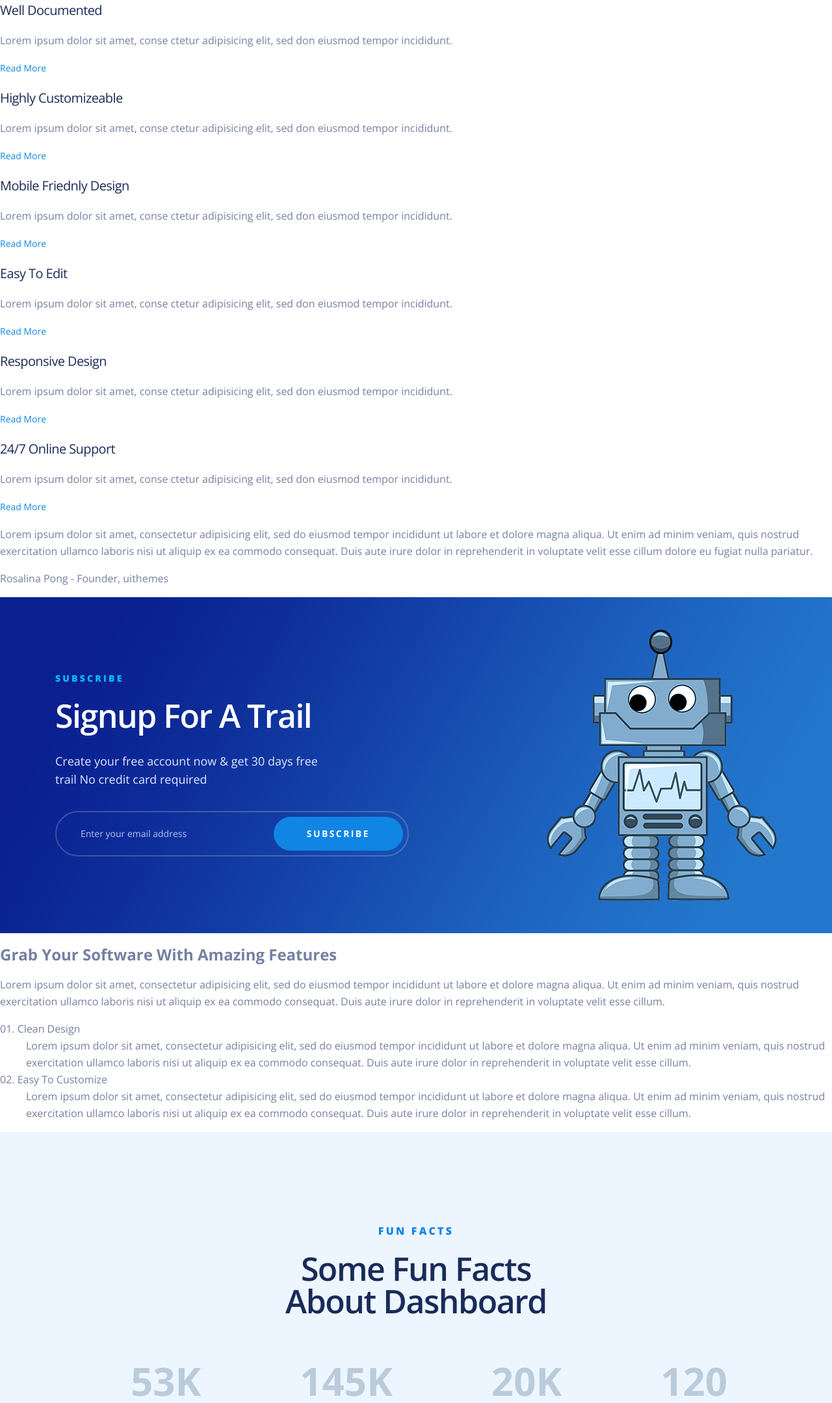
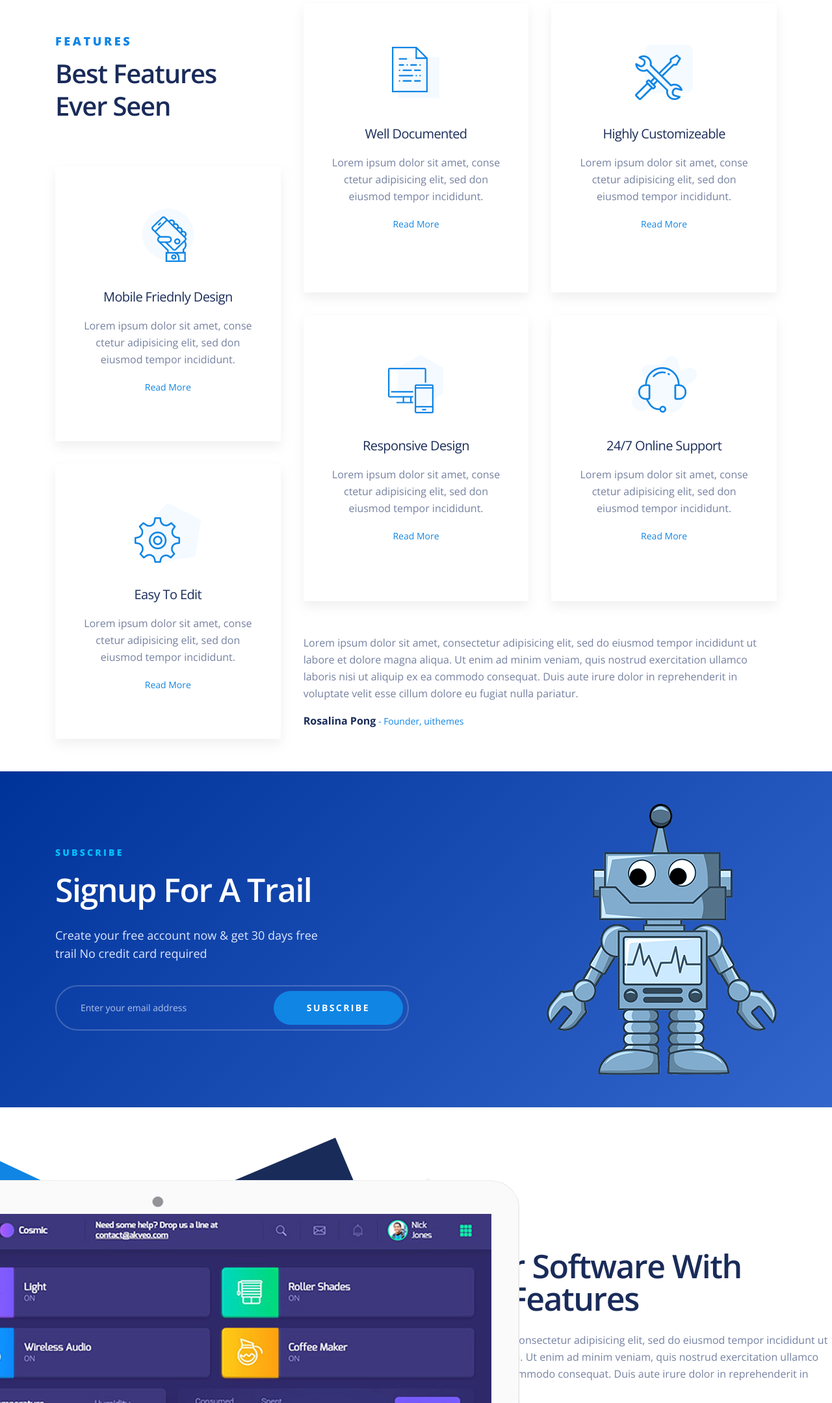
Before and after one commit to Antony343/limpon, a plain HTML site: page index.html in a window 1280 px wide. Shown: the part 1351-3510 px from the top of the page at 65% size. Drawn offline with nearby package versions, Linux system fonts and the light colour scheme.

Commit message:
page-software section ended

```diff
--- a/css/main.css
+++ b/css/main.css
@@ -177,30 +177,155 @@ h1 {
   margin: 0 auto;
   max-width: 1110px;
 }
-.grid h2 {
+.grid {
+  display: grid;
+  grid-template-areas: "a b c"
+                       "d b c"
+                       "d f g"
+                       "e f g"
+                       "e h h";
+  max-width: 1110px;
+  margin: 0 auto;
+  gap: 35px;
+  grid-template-columns: 1fr 1fr 1fr;
+}
+.grid-title {
+  grid-area: a;
+  max-width: 80%;
+}
+.grid-item-1 {
+  grid-area: b;
+}
+.grid-item-2 {
+  grid-area: c;
+}
+.grid-item-3 {
+  grid-area: d;
+}
+.grid-item-4 {
+  grid-area: e;
+}
+.grid-item-5 {
+  grid-area: f;
+}
+.grid-item-6 {
+  grid-area: g;
+}
+.grid-text {
+  grid-area: h;
+}
+.grid-text p:last-child {
+color: #1085e4;
+font-size: 14px;
+font-weight: 400;
+line-height: 26px;
+}
+.grid-text p:last-child span {
   color: #192b59;
-  font-size: 40px;
+  font-size: 16px;
   font-weight: 700;
-  letter-spacing: -1.2px;
 }
-.grid h2 span {
+.grid-item {
+  text-align: center;
+  padding: 60px 42px 70px 42px;
+  box-shadow: 0 8px 16px rgba(180, 181, 181, 0.2);
+}
+.grid-icon {
+  background-repeat: no-repeat;
   display: block;
-  color: #1085e4;
-  font-size: 14px;
-  font-weight: 400;
-  text-transform: uppercase;
-  letter-spacing: 2.8px;
+  margin: 0 auto 36px;
+  background-position: center;
+  height: 92px;
+}
+.grid-icon-1 {
+  background-image: url(../img/item1.png);
+  background-size:  73px 79px;
+}
+.grid-icon-2 {
+  background-image: url(../img/item2.png);
+  background-size: 89px 85px;
+}
+.grid-icon-3 {
+  background-image: url(../img/item3.png);
+  background-size: 79px 82px;
+}
+.grid-icon-4 {
+  background-image: url(../img/item6.png);
+  background-size: 103px 92px;
+}
+.grid-icon-5 {
+  background-image: url(../img/item4.png);
+  background-size: 85px 90px;
+}
+.grid-icon-6 {
+  background-image: url(../img/item5.png);
+  background-size: 100px 87px;
 }
 .grid-item h3 {
   color: #192b59;
   font-size: 20px;
   font-weight: 400;
   letter-spacing: -0.6px;
+  margin-bottom: 18px;
 }
 .grid-item a {
   color: #1085e4;
   font-size: 14px;
   font-weight: 400;
+}
+.page-software .screen-img {
+  display: block;
+  background-image: url(../img/laptop.png);
+  background-repeat: no-repeat;
+  background-size: 100% 100%;
+  width: 931px;
+  height: 760px;
+  position: absolute;
+  left: 0;
+  top: 112px;
+}
+.page-software-flex {
+  display: flex;
+  justify-content: flex-end;
+}
+.page-software-flex>div{
+  flex-basis: 55%;
+}
+.page-software-icon {
+  display: block;
+  width: 117px;
+  height: 98px;
+  background-repeat: no-repeat;
+  background-image: url(../img/subscribe-icon.png);
+  background-position: -20px 0;
+}
+.page-software .title-h2 {
+  max-width: 766px;
+  margin-top: 12px;
+  margin-bottom: 26px;
+}
+.page-software-list {
+  margin-top: 31px;
+  height: 323px;
+  overflow: scroll;
+  overflow-x:hidden;  /*для горизонтального scroll-bar*/
+}
+.page-software-list::-webkit-scrollbar { width: 4px; height: 4px;}
+.page-software-list::-webkit-scrollbar-button {  background-color: #f3f6ff; }
+.page-software-list::-webkit-scrollbar-track-piece { background-color: #f3f6ff;}
+.page-software-list::-webkit-scrollbar-thumb { height: 50px; background-color: #1085e4; border-radius: 10px;}
+.page-software-list dt {
+color: #5a6789;
+font-size: 16px;
+font-weight: 700;
+line-height: 26px;
+margin-bottom: 10px;
+}
+.page-software-list dd {
+  margin-left: 0;
+  margin-bottom: 50px;
+  line-height: 24px;
+  font-size: 14px;
 }
 .list-stat {
   display: flex;
@@ -385,10 +510,49 @@ h1 {
   padding: 120px 0;
   text-align: center;
 }
+.page-grid {
+  padding: 120px 0 50px 0;
+}
 .page-subscribe {
-  background-image: url(../img/blue-bg.png);
-  background-repeat: no-repeat;
-  background-position: center center;
-  background-size: cover;
+  background: rgba(0, 51, 153, 1);
+  background: -moz-linear-gradient(
+    -45deg,
+    rgba(0, 51, 153, 1) 0%,
+    rgba(51, 102, 204, 1) 100%
+  );
+  background: -webkit-gradient(
+    left top,
+    right bottom,
+    color-stop(0%, rgba(0, 51, 153, 1)),
+    color-stop(100%, rgba(51, 102, 204, 1))
+  );
+  background: -webkit-linear-gradient(
+    -45deg,
+    rgba(0, 51, 153, 1) 0%,
+    rgba(51, 102, 204, 1) 100%
+  );
+  background: -o-linear-gradient(
+    -45deg,
+    rgba(0, 51, 153, 1) 0%,
+    rgba(51, 102, 204, 1) 100%
+  );
+  background: -ms-linear-gradient(
+    -45deg,
+    rgba(0, 51, 153, 1) 0%,
+    rgba(51, 102, 204, 1) 100%
+  );
+  background: linear-gradient(
+    135deg,
+    rgba(0, 51, 153, 1) 0%,
+    rgba(51, 102, 204, 1) 100%
+  );
+  filter: progid:DXImageTransform.Microsoft.gradient( startColorstr='#003399', endColorstr='#3366cc', GradientType=1 );
   padding: 50px 0;
 }
+.page-software {
+  padding: 109px 0 156px 0;
+  background-image: url(../img/squares-bg.png);
+  background-repeat: no-repeat;
+  position: relative;
+  overflow: hidden;
+}
--- a/index.html
+++ b/index.html
@@ -36,19 +36,19 @@
     </div>
     <div class="screen-img"></div>
   </header>
-  <section class="page-company">
+  <div class="page-company">
     <ul class="list-company">
       <li><a href="#"><img src="img/logo-1.png" alt="token"></a></li>
       <li><a href="#"><img src="img/logo-2.png" alt="magento"></a></li>
       <li><a href="#"><img src="img/logo-3.png" alt="boohoo"></a></li>
       <li><a href="#"><img src="img/logo-4.png" alt="fractal"></a></li>
     </ul>
-  </section>
+  </div>
   <section class="page-grid">
     <div class="grid">
-      <h2><span>Features</span>Best Features Ever Seen</h2>
-      <div class="grid-item">
-        <div></div>
+      <h2 class="grid-title title-40"><span>Features</span>Best Features Ever Seen</h2>
+      <div class="grid-item grid-item-1">
+        <div class="grid-icon grid-icon-1"></div>
         <h3>Well Documented</h3>
         <p>
           Lorem ipsum dolor sit amet, conse ctetur adipisicing elit, sed don
@@ -56,8 +56,8 @@
         </p>
         <a href="#">Read More</a>
       </div>
-      <div class="grid-item">
-        <div></div>
+      <div class="grid-item grid-item-2">
+        <div class="grid-icon grid-icon-2"></div>
         <h3>Highly Customizeable</h3>
         <p>
           Lorem ipsum dolor sit amet, conse ctetur adipisicing elit, sed don
@@ -65,8 +65,8 @@
         </p>
         <a href="#">Read More</a>
       </div>
-      <div class="grid-item">
-        <div></div>
+      <div class="grid-item grid-item-3">
+        <div class="grid-icon grid-icon-3"></div>
         <h3>Mobile Friednly Design</h3>
         <p>
           Lorem ipsum dolor sit amet, conse ctetur adipisicing elit, sed don
@@ -74,8 +74,8 @@
         </p>
         <a href="#">Read More</a>
       </div>
-      <div class="grid-item">
-        <div></div>
+      <div class="grid-item grid-item-4">
+        <div class="grid-icon grid-icon-4"></div>
         <h3>Easy To Edit</h3>
         <p>
           Lorem ipsum dolor sit amet, conse ctetur adipisicing elit, sed don
@@ -83,8 +83,8 @@
         </p>
         <a href="#">Read More</a>
       </div>
-      <div class="grid-item">
-        <div></div>
+      <div class="grid-item grid-item-5">
+        <div class="grid-icon grid-icon-5"></div>
         <h3>Responsive Design</h3>
         <p>
           Lorem ipsum dolor sit amet, conse ctetur adipisicing elit, sed don
@@ -92,8 +92,8 @@
         </p>
         <a href="#">Read More</a>
       </div>
-      <div class="grid-item">
-        <div></div>
+      <div class="grid-item grid-item-6">
+        <div class="grid-icon grid-icon-6"></div>
         <h3>24/7 Online Support</h3>
         <p>
           Lorem ipsum dolor sit amet, conse ctetur adipisicing elit, sed don
@@ -101,7 +101,7 @@
         </p>
         <a href="#">Read More</a>
       </div>
-      <div>
+      <div class="grid-text">
         <p>
           Lorem ipsum dolor sit amet, consectetur adipisicing elit, sed do
           eiusmod tempor incididunt ut labore et dolore magna aliqua. Ut enim
@@ -131,8 +131,11 @@
     </div>
   </section>
   <section class="page-software">
-    <div></div>
-    <h2>Grab Your Software With Amazing Features</h2>
+    <div class="screen-img"></div>
+    <div class="page-software-flex">
+      <div>
+      <div class="page-software-icon"></div>
+      <h2 class="title-h2">Grab Your Software With Amazing Features</h2>
       <p>
         Lorem ipsum dolor sit amet, consectetur adipisicing elit, sed do eiusmod
         tempor incididunt ut labore et dolore magna aliqua. Ut enim ad minim
@@ -140,7 +143,7 @@
         commodo consequat. Duis aute irure dolor in reprehenderit in voluptate
         velit esse cillum.
       </p>
-    <dl>
+      <dl class="page-software-list">
         <dt>01. Clean Design</dt>
         <dd>
           Lorem ipsum dolor sit amet, consectetur adipisicing elit, sed do
@@ -157,7 +160,41 @@
           aliquip ex ea commodo consequat. Duis aute irure dolor in
           reprehenderit in voluptate velit esse cillum.
         </dd>
+        <dt>03. Clean Design</dt>
+        <dd>
+          Lorem ipsum dolor sit amet, consectetur adipisicing elit, sed do
+          eiusmod tempor incididunt ut labore et dolore magna aliqua. Ut enim ad
+          minim veniam, quis nostrud exercitation ullamco laboris nisi ut
+          aliquip ex ea commodo consequat. Duis aute irure dolor in
+          reprehenderit in voluptate velit esse cillum.
+        </dd>
+        <dt>04. Easy To Customize</dt>
+        <dd>
+          Lorem ipsum dolor sit amet, consectetur adipisicing elit, sed do
+          eiusmod tempor incididunt ut labore et dolore magna aliqua. Ut enim ad
+          minim veniam, quis nostrud exercitation ullamco laboris nisi ut
+          aliquip ex ea commodo consequat. Duis aute irure dolor in
+          reprehenderit in voluptate velit esse cillum.
+        </dd>
+        <dt>05. Clean Design</dt>
+        <dd>
+          Lorem ipsum dolor sit amet, consectetur adipisicing elit, sed do
+          eiusmod tempor incididunt ut labore et dolore magna aliqua. Ut enim ad
+          minim veniam, quis nostrud exercitation ullamco laboris nisi ut
+          aliquip ex ea commodo consequat. Duis aute irure dolor in
+          reprehenderit in voluptate velit esse cillum.
+        </dd>
+        <dt>06. Easy To Customize</dt>
+        <dd>
+          Lorem ipsum dolor sit amet, consectetur adipisicing elit, sed do
+          eiusmod tempor incididunt ut labore et dolore magna aliqua. Ut enim ad
+          minim veniam, quis nostrud exercitation ullamco laboris nisi ut
+          aliquip ex ea commodo consequat. Duis aute irure dolor in
+          reprehenderit in voluptate velit esse cillum.
+        </dd>
       </dl>
+      </div>
+    </div>
   </section>
   <section class="page-stat">
     <!-- wrapper for bg-image-->
```
Also changed, not shown: img/blue-bg.png (deleted). Lines whose indentation alone changed are shown as unchanged.
